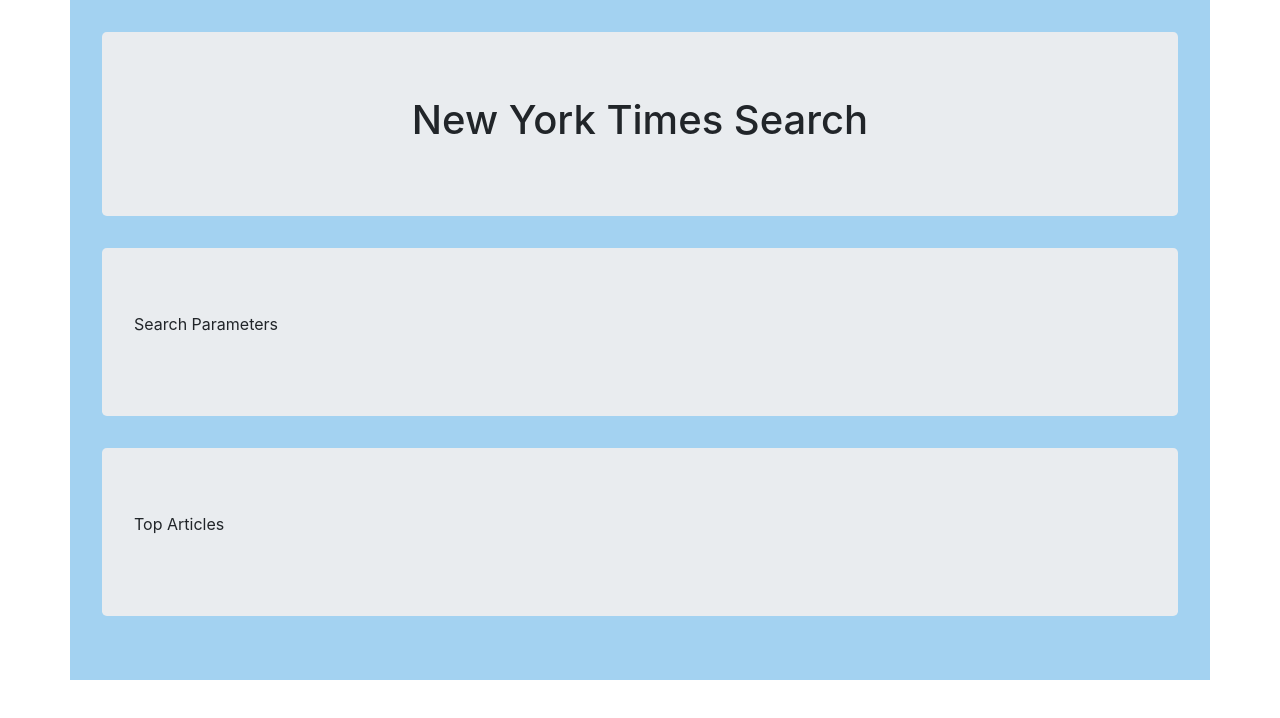
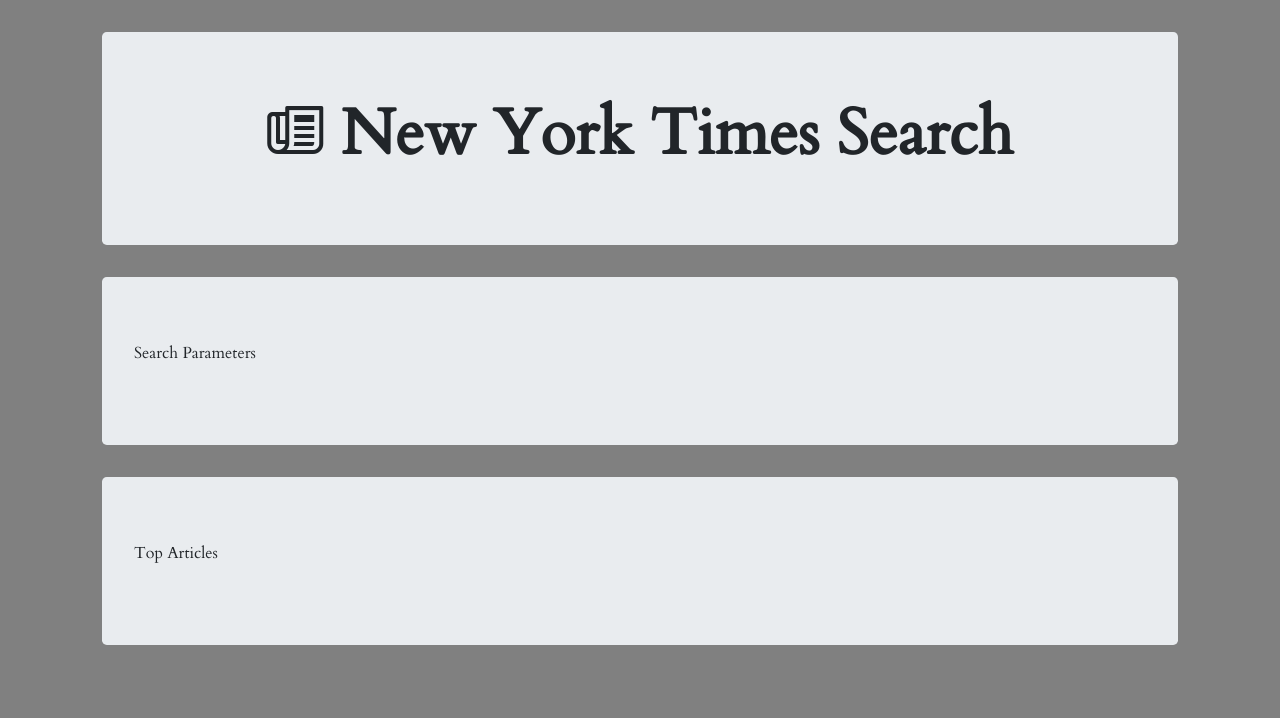
Before and after one commit to ctracey92/NYT-API, a plain HTML site: page index.html in a window 1280 px wide. Drawn offline with nearby package versions, Linux system fonts and the light colour scheme.

Commit message:
New UI look

```diff
--- a/index.html
+++ b/index.html
@@ -5,18 +5,32 @@
     <meta name="viewport" content="width=device-width, initial-scale=1.0" />
     <title>NYT - Article Search</title>
 
+    <!-- Google Fonts -->
+    <link
+      href="https://fonts.googleapis.com/css?family=Cardo"
+      rel="stylesheet"
+    />
+    <!-- IonIcons -->
+    <link
+      href="https://unpkg.com/ionicons@4.4.4/dist/css/ionicons.min.css"
+      rel="stylesheet"
+    />
+
+    <!-- Bootstrap -->
     <link
       rel="stylesheet"
       href="https://stackpath.bootstrapcdn.com/bootstrap/4.3.1/css/bootstrap.min.css"
       integrity="sha384-ggOyR0iXCbMQv3Xipma34MD+dH/1fQ784/j6cY/iJTQUOhcWr7x9JvoRxT2MZw1T"
       crossorigin="anonymous"
     />
+
+    <!-- Custom Styles -->
     <link rel="stylesheet" href="style.css" />
   </head>
   <body>
     <div class="container wrapper">
       <div class="jumbotron text-center">
-        <h1>New York Times Search</h1>
+        <h1><i class="icon ion-md-paper"></i> New York Times Search</h1>
       </div>
 
       <div class="jumbotron">
--- a/style.css
+++ b/style.css
@@ -1,4 +1,17 @@
+/* GLOBAL */
+
+body {
+  background-color: gray;
+  font-family: "Cardo", serif;
+}
+
+h1 {
+  font-weight: bold;
+  font-size: 4rem;
+}
+
+/* HEADER */
+
 .wrapper {
-  background-color: rgb(163, 210, 241);
   padding: 2rem 2rem;
 }
```
